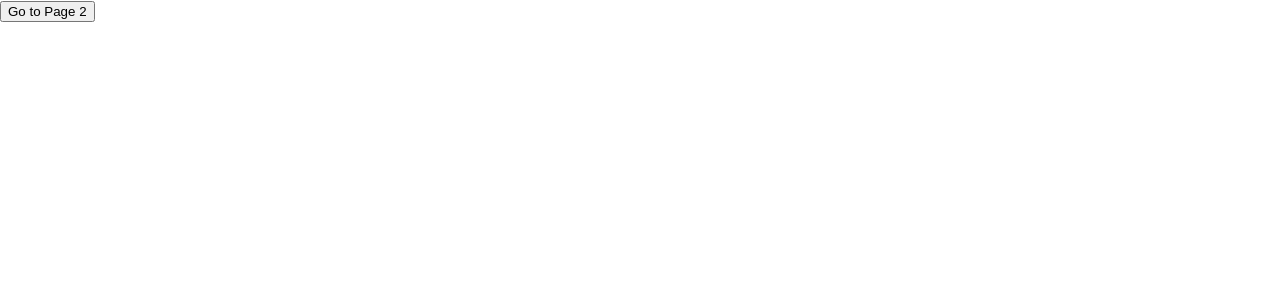
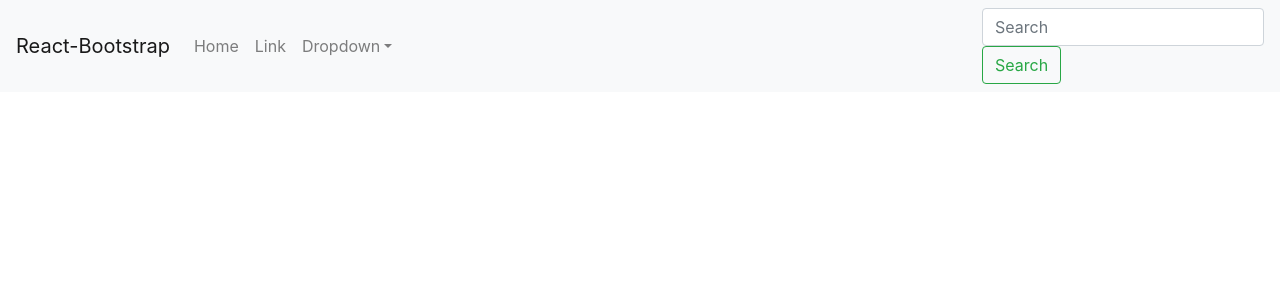
Before and after one commit to nithinp300/FoodMeOnce, a React (Create React App) app: page / in a window 1280 px wide. Shown: the top 300 px of the page. Built offline with nearby package versions, Linux system fonts and the light colour scheme.

Commit message:
minor navbar

```diff
--- a/src/components/App.js
+++ b/src/components/App.js
@@ -2,6 +2,8 @@
 import { BrowserRouter, Route } from 'react-router-dom';
 import Page1 from './Page1';
 import Page2 from './Page2';
+
+import 'bootstrap/dist/css/bootstrap.min.css';
 
 function App() {
   return (
--- a/src/components/Page1.js
+++ b/src/components/Page1.js
@@ -1,14 +1,30 @@
 import React from 'react';
+import 'bootstrap/dist/css/bootstrap.min.css';
+import {Navbar, Nav, NavDropdown, Form, FormControl, Button} from 'react-bootstrap'
 
 function Page1() {
     return (
-        <div>
-            <a href="/page2">
-                <button>
-                    Go to Page 2
-                </button>
-            </a>
-        </div>
+        <Navbar bg="light" expand="lg">
+        <Navbar.Brand href="#home">React-Bootstrap</Navbar.Brand>
+        <Navbar.Toggle aria-controls="basic-navbar-nav" />
+        <Navbar.Collapse id="basic-navbar-nav">
+            <Nav className="mr-auto">
+            <Nav.Link href="/">Home</Nav.Link>
+            <Nav.Link href="/page2">Link</Nav.Link>
+            <NavDropdown title="Dropdown" id="basic-nav-dropdown">
+                <NavDropdown.Item href="/page2">Action</NavDropdown.Item>
+                <NavDropdown.Item href="/page2">Another action</NavDropdown.Item>
+                <NavDropdown.Item href="/page2">Something</NavDropdown.Item>
+                <NavDropdown.Divider />
+                <NavDropdown.Item href="/page2">Separated link</NavDropdown.Item>
+            </NavDropdown>
+            </Nav>
+            <Form inline>
+            <FormControl type="text" placeholder="Search" className="mr-sm-2" />
+            <Button variant="outline-success">Search</Button>
+            </Form>
+        </Navbar.Collapse>
+        </Navbar>
     );
 }
 
```
Also changed, not shown: src/components/cornField.jpg (added).
